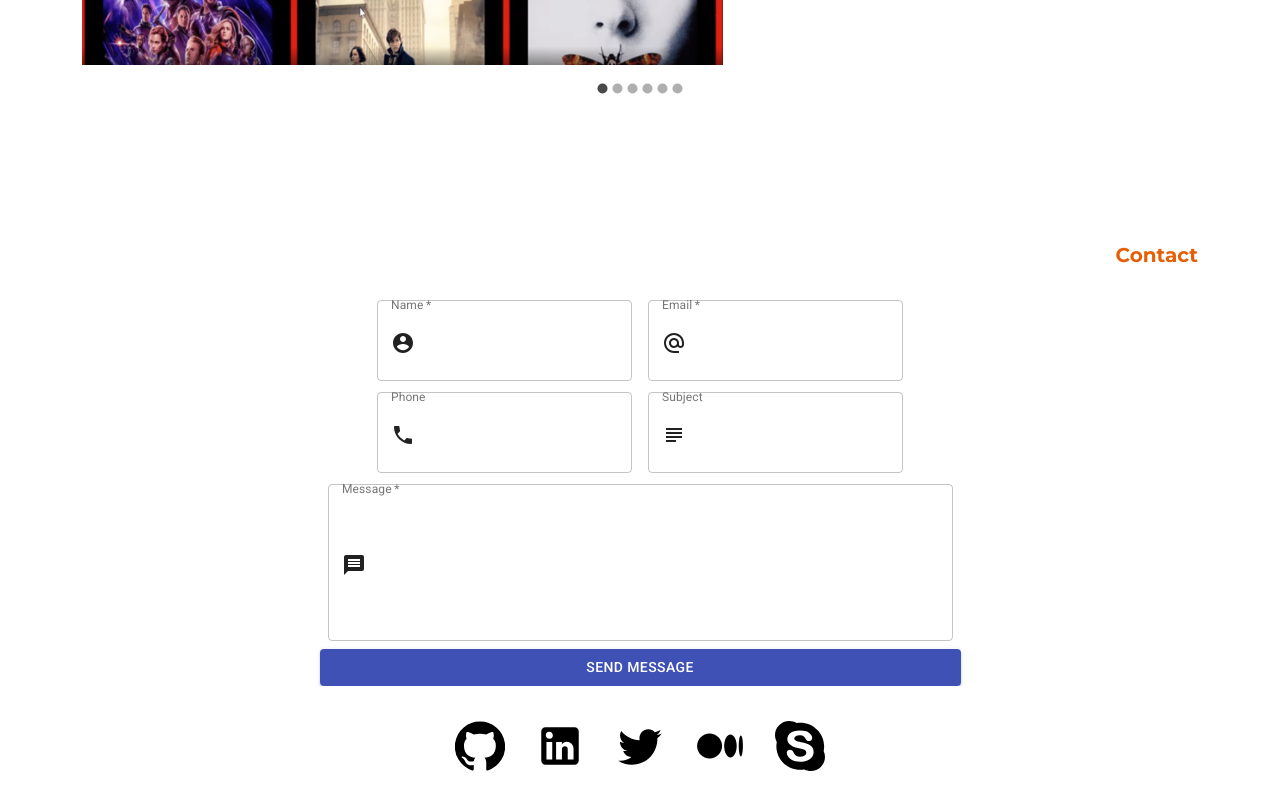
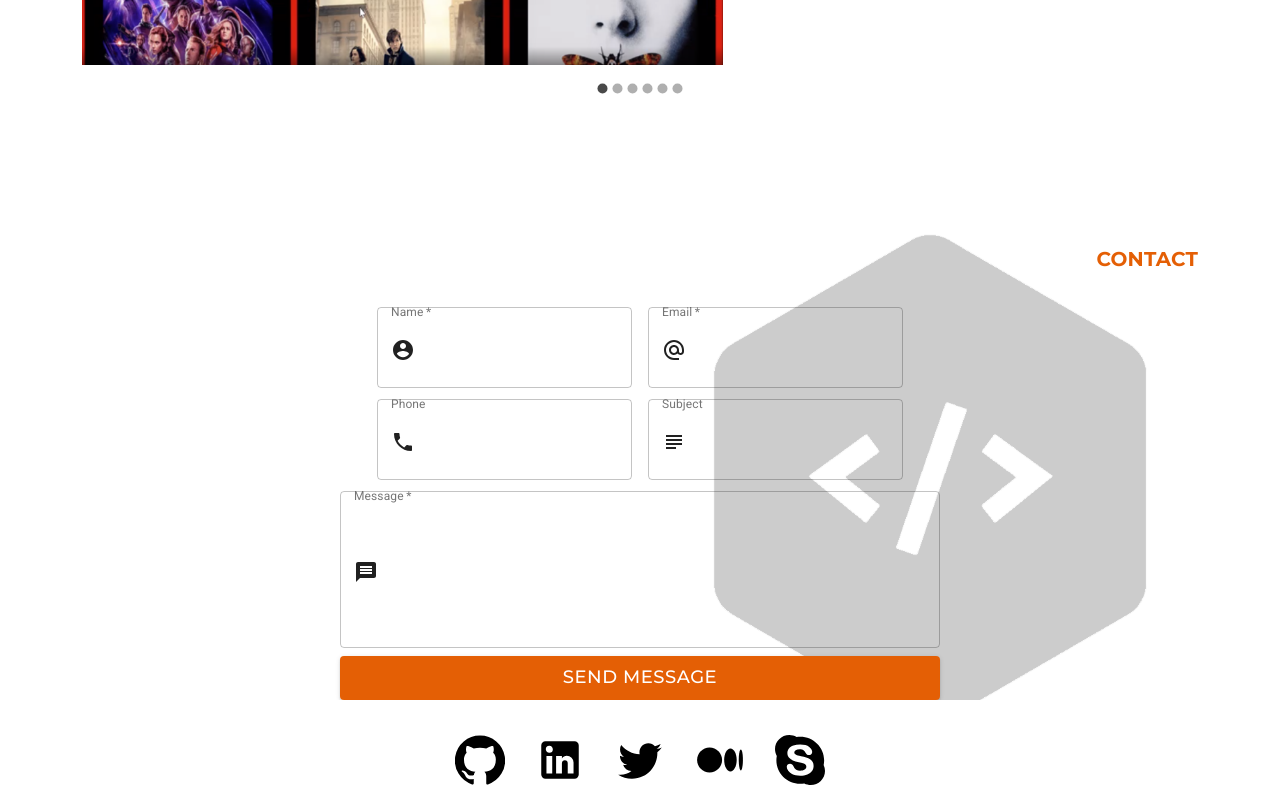
Before and after one commit to gcy2312/portfolio-app, a React (Create React App) app: page / in a window 1280 px wide. Shown: the part 1444-2244 px from the top of the page. Built offline with nearby package versions, Linux system fonts and the light colour scheme; the HTML template or start-up script is replaced by a standard one; a web font is replaced by a local one; what react-animations would draw is missing.

Commit message:
bgImg styling

```diff
--- a/src/components/Contact/Contact.jsx
+++ b/src/components/Contact/Contact.jsx
@@ -4,6 +4,8 @@ import { TextField, InputAdornment, Button, ButtonGroup, Typography } from '@mat
 import { makeStyles } from '@material-ui/core/styles';
 import { AccountCircle, AlternateEmail, Message, Phone, Subject } from '@material-ui/icons';
 import { Row, Col } from 'react-bootstrap';
+
+import logoImg from '../../assets/logoDark700.png';
 
 import './contact.css'
 
@@ -24,10 +26,11 @@ function Contact() {
   return (
     <div id="Contact" className="contact">
       <div class="container">
-        <Typography id="contact-header" variant="h3">Contact</Typography>
+        <img id="logoImg" src={logoImg}></img>
+        <Typography id="contact-header" >CONTACT</Typography>
         <Row className="justify-content-md-center">
 
-          <Col md={7}>
+          <Col md={8}>
 
             <form id="form" className={classes.root} noValidate autoComplete="off">
               <TextField id="form-input"
@@ -86,7 +89,7 @@ function Contact() {
                 style={{ margin: 8 }}
                 multiline
                 rows={5}
-                fullWidth
+                style={{ width: 600 }}
                 margin="normal"
                 InputProps={{
                   startAdornment: (
@@ -104,11 +107,11 @@ function Contact() {
 
               {/* <Button size="block" type="submit">Submit form</Button> */}
               <ButtonGroup
-                color="primary"
                 variant="contained"
                 aria-label="outlined primary button group"
-                fullWidth="true">
-                <Button>Send Message</Button>
+                fullWidth="true"
+                style={{ width: 600 }}>
+                <Button id="formBtn">Send Message</Button>
               </ButtonGroup>
             </form>
 
```
